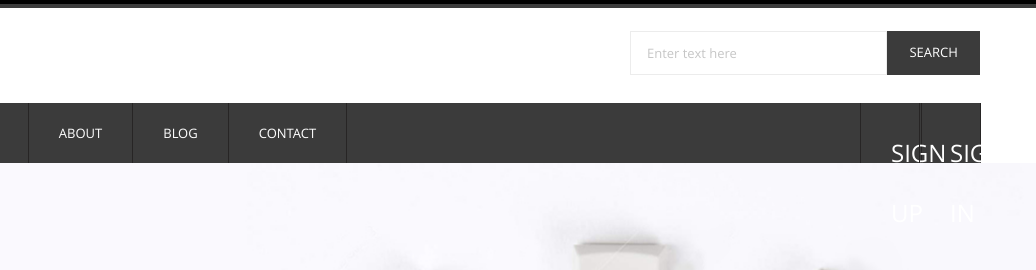
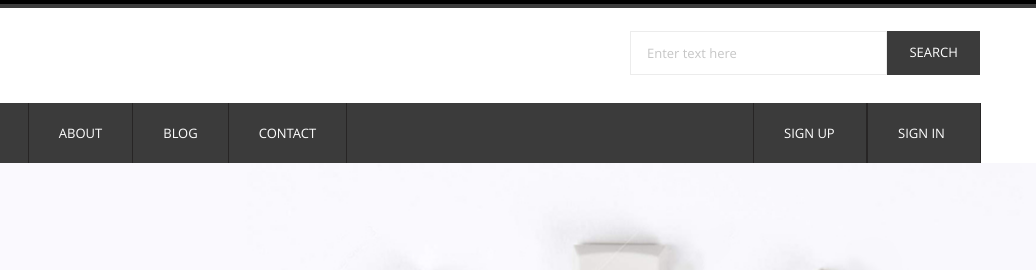
Before and after one commit to faiz-alhadiid/CodeGuru, a plain HTML site: page index.html in a window 1280 px wide. Shown: the top 270 px of the page, 244-1280 px from the left. Drawn offline with Linux system fonts and the light colour scheme.

Commit message:
update css

```diff
--- a/css/style.css
+++ b/css/style.css
@@ -138,17 +138,16 @@ body {
 .soc_icons ul{
 	margin-bottom: 0;
 }
-.soc_icons ul li{
+.soc_icons li{
 	display:inline-block;
 	border-left: 1px solid rgb(39, 37, 37);
-	margin-left: -3px;
+
 }
 .soc_icons ul li a{
 	color:#ffffff;
-	font-size: 24px;
 	display: block;
-	line-height: 60px;
-	width: 60px;
+	line-height: 20px;
+	width: 112px;
 	height: 60px;
 	-webkit-transition: all 0.3s ease-in-out;
 	-moz-transition: all 0.3s ease-in-out;
```
